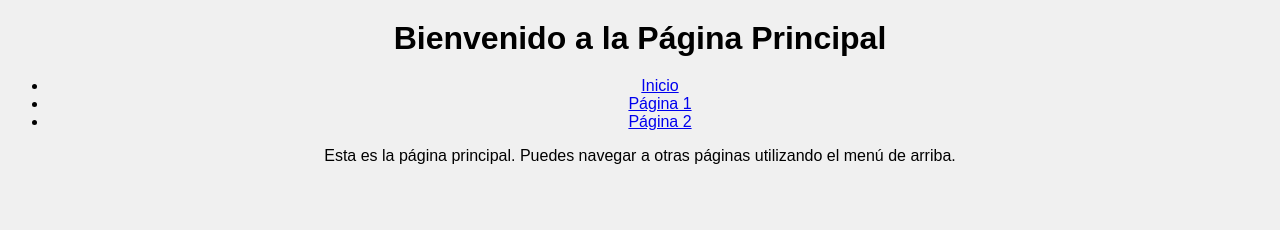
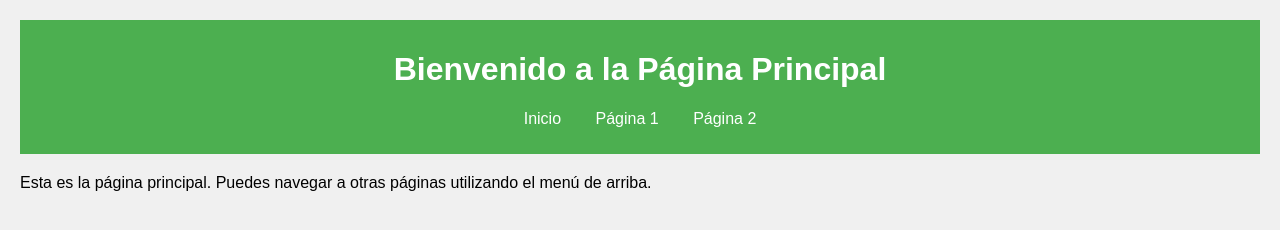
Before and after one commit to harold1978/juego-html, a plain HTML site: page index.html in a window 1280 px wide. Drawn offline with Linux system fonts and the light colour scheme.

```diff
--- a/styles.css
+++ b/styles.css
@@ -1,43 +1,36 @@
 body {
   font-family: Arial, sans-serif;
   background-color: #f0f0f0;
+  margin: 0;
+  padding: 20px;
+}
+
+header {
+  background-color: #4caf50;
+  color: white;
+  padding: 10px;
   text-align: center;
 }
 
-h1 {
-  margin: 20px;
+nav ul {
+  list-style-type: none;
+  padding: 0;
 }
 
-.game-container {
-  display: grid;
-  grid-template-columns: repeat(3, 100px);
-  grid-gap: 20px;
-  margin: auto;
-  padding: 20px;
+nav ul li {
+  display: inline;
+  margin: 0 15px;
 }
 
-.card-input {
-  display: none;
+nav ul li a {
+  color: white;
+  text-decoration: none;
 }
 
-.card {
-  width: 100px;
-  height: 100px;
-  display: flex;
-  align-items: center;
-  justify-content: center;
-  font-size: 40px;
-  border: 2px solid #333;
-  border-radius: 10px;
-  background-color: white;
-  cursor: pointer;
-  transition: transform 0.2s;
+nav ul li a:hover {
+  text-decoration: underline;
 }
 
-.card:hover {
-  transform: scale(1.1);
+main {
+  margin-top: 20px;
 }
-
-.card-input:checked + .card {
-  background-color: #b0e0e6;
-}
```
